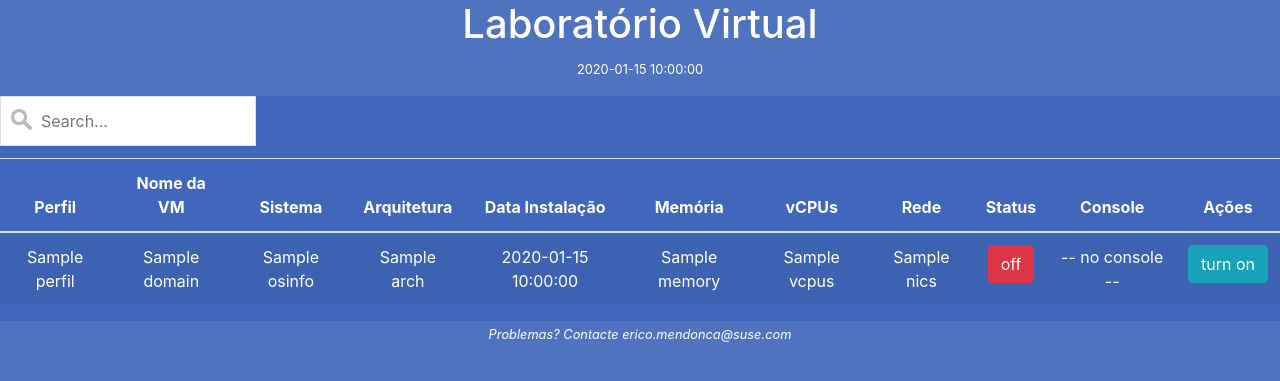
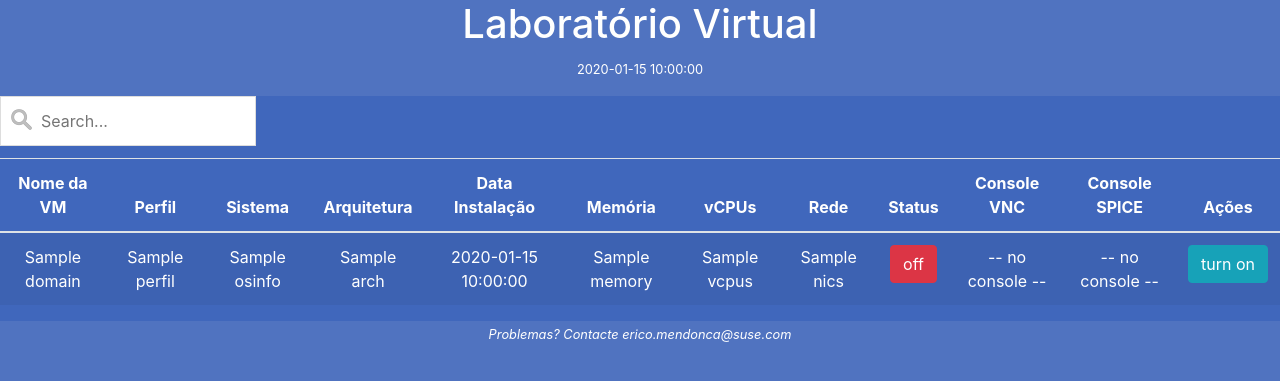
Before and after one commit to doccaz/labvirtual, a Flask app: template templates/index.html in a window 1280 px wide. Shown: the top 381 px of the page. Run offline with Flask 2, Linux system fonts and the light colour scheme; the template is opened without the code that fills it: most values are stand-ins (such as "Sample title", 1, 10 or a date in 2020); some libraries are stand-ins or nearby versions.

Commit message:
adding VNC support

```diff
--- a/libvirtdata.py
+++ b/libvirtdata.py
@@ -64,7 +64,11 @@ class DomainQuery():
         return '<DomainQuery: %s>' % (self.domain_db)
 
     def getVMOwner(vm_name, port):
+        #DomainQuery.log("checking for owner=%s, port=%s" % (vm_name, port))
         owner = ''
+
+        if port is None:
+            return ''
 
         cmd_list = ['ss', '-tn']
         try:
@@ -73,9 +77,8 @@ class DomainQuery():
             DomainQuery.log('Error while determining VM owner')
 
         test_str = cmd_result.decode('utf-8')
-        regex = r"^ESTAB.*\ \d{1,3}\.\d{1,3}\.\d{1,3}\.\d{1,3}:1" + port + ".*\ (\d{1,3}\.\d{1,3}\.\d{1,3}\.\d{1,3})"
+        regex = r"^ESTAB.*\ \d{1,3}\.\d{1,3}\.\d{1,3}\.\d{1,3}:" + port + ".*\ (\d{1,3}\.\d{1,3}\.\d{1,3}\.\d{1,3})"
         matches = re.finditer(regex, test_str, re.MULTILINE)
-
         for matchNum, match in enumerate(matches, start=1):
             #print ("Match {matchNum} was found at {start}-{end}: {match}".format(matchNum = matchNum, start = match.start(), end = match.end(), match = match.group()))
             for groupNum in range(0, len(match.groups())):
@@ -85,7 +88,7 @@ class DomainQuery():
                 #print ("Group {groupNum} found at {start}-{end}: {group}".format(groupNum = groupNum, start = match.start(groupNum), end = match.end(groupNum), group = match.group(groupNum)))
 
         if owner != "":
-            DomainQuery.log('VM [%s] is in use by IP [%s]' % (vm_name, owner))
+            DomainQuery.log('VM [%s] is in use by IP [%s]:[%s]' % (vm_name, owner, port))
             return owner
         return ''
 
@@ -168,16 +171,19 @@ class DomainQuery():
             domain_data['vcpus'] = dom_vcpus
             domain_data['state'] = self.domainStates[int(dom_state)]
             domain_data['bridge'] = dom_host_bridge
-            if dom_spiceport != "<unknown>":
+            if dom_spiceport is not None and dom_spiceport != "<unknown>":
                 domain_data['spiceport'] = "1" + dom_spiceport
+                domain_data['spice_in_use_by'] = DomainQuery.getVMOwner(dom_name, "1" + dom_spiceport)
             else:
-                domain_data['spiceport']  = 'n/a'
+                domain_data['spiceport']  = ''
+                domain_data['spice_in_use_by'] = ''
 
             if dom_vncport is not None and dom_vncport != "<unknown>":
                 domain_data['vncport'] = "2" + dom_vncport
+                domain_data['vnc_in_use_by'] = DomainQuery.getVMOwner(dom_name, "2" + dom_vncport)
             else:
-                domain_data['vncport']  = 'n/a'
-
+                domain_data['vncport']  = ''
+                domain_data['vnc_in_use_by'] = ''
 
             domain_data['type'] = dom_type
             domain_data['osinfo'] = dom_osinfo
@@ -185,12 +191,6 @@ class DomainQuery():
             domain_data['install_date'] = dom_install_date
             domain_data['perfil'] = dom_perfil
             domain_data['object'] = dom
-
-            # check if the websocket port is in use
-            if dom_spiceport != '<unknown>' or dom_vncport != '<unknown>':
-                domain_data['in_use_by'] = DomainQuery.getVMOwner(dom_name, dom_spiceport)
-            else:
-                domain_data['in_use_by'] = ''
 
             #    pprint(domain_data)
 
@@ -328,7 +328,7 @@ class DomainQuery():
                 "execute":"guest-file-read",
                 "arguments":{
                     "handle": file_handle,
-                    "count":65535
+                    "count":32768
                     }
                 }
 
--- a/static/custom.js
+++ b/static/custom.js
@@ -28,13 +28,15 @@ function tableLookup() {
 
 	// Loop through all table rows, and hide those who don't match the search query
 	for (i = 0; i < tr.length; i++) {
-		td = tr[i].getElementsByTagName("td")[0];
+		for (j = 0; j < tr[i].getElementsByTagName("td").length; j++) {
+			td = tr[i].getElementsByTagName("td")[j];
 			if (td) {
 				txtValue = td.textContent || td.innerText;
 				if (txtValue.toUpperCase().indexOf(filter) > -1) {
 					tr[i].style.display = "";
 				} else {
 					tr[i].style.display = "none";
+				}
 			}
 		}
 	}
--- a/templates/base.html
+++ b/templates/base.html
@@ -4,7 +4,7 @@
 		<!-- Required meta tags -->
 		<meta charset="utf-8">
 		<meta name="viewport" content="width=device-width, initial-scale=1, shrink-to-fit=yes">
-		<meta http-equiv="refresh" content="30">
+		<meta http-equiv="refresh" content="60">
 		<!-- Bootstrap CSS -->
 		<link rel="stylesheet" href="https://stackpath.bootstrapcdn.com/bootstrap/4.1.0/css/bootstrap.min.css">
 		<link rel="stylesheet" href="{{ url_for('static', filename='style.css') }}">
--- a/templates/index.html
+++ b/templates/index.html
@@ -7,8 +7,8 @@
 		<table class="table table-hover table-striped text-center" id="domains">
 			<thead>
 				<tr>
-					<th scope="col" onclick="sortTable(0)">Perfil</th>
-					<th scope="col" onclick="sortTable(1)">Nome da VM</th>
+					<th scope="col" onclick="sortTable(0)">Nome da VM</th>
+					<th scope="col" onclick="sortTable(1)">Perfil</th>
 					<th scope="col" onclick="sortTable(2)">Sistema</th>
 					<th scope="col" onclick="sortTable(3)">Arquitetura</th>
 					<th scope="col" onclick="sortTable(4)">Data Instala&ccedil;&atilde;o</th>
@@ -16,15 +16,16 @@
 					<th scope="col" onclick="sortTable(6)">vCPUs</th>
 					<th scope="col" onclick="sortTable(7)">Rede</th>
 					<th scope="col" onclick="sortTable(8)">Status</th>
-					<th scope="col" onclick="sortTable(9)">Console</th>
+					<th scope="col" onclick="sortTable(9)">Console VNC</th>
+					<th scope="col" onclick="sortTable(10)">Console SPICE</th>
 					<th scope="col">A&ccedil;&otilde;es</th>
 				</tr>
 			</thead>
 			<tbody>
 				{% for domain in domain_data %}
-					<tr id={{ domain.name }}>
+				<tr id="{{ domain.name }}-{{ domain.osinfo }}-{{ domain.nics }}" >
+					<td> {{ domain.name }} </td>
 					<td> {{ domain.perfil }} </td>
-					<td> {{ domain.name }} </td>
 					<td> {{ domain.osinfo }} </td>
 					<td> {{ domain.arch }} </td>
 					<td> {{ domain.install_date }} </td>
@@ -34,18 +35,32 @@
 					{% if domain.state == "off" %}
 					<td><div class="btn btn-danger">off</div></td>
 					<td>-- no console --</td>
+					<td>-- no console --</td>
 					<td>
 						<div class="popup btn btn-info" onclick="startVM('{{ domain.name }}')">turn on<span class="popuptext" id="myPopup">VM {{ domain.name }} started</span>
 						</div>
 					</td>
 					{% else %}
-					<td> <div class="btn btn-success"> {{ domain.state }} </div></td>
-					{% if domain.in_use_by != "" %}
-					<td> <div class="btn btn-warning">in use ({{ domain.in_use_by }})</div></td>
-					{% else %}
-					<td> <div class="btn btn-warning"><a href="http://{{ request.host.split(':')[0] }}/spice-web/index.html?host={{ request.host.split(':')[0] }}&port={{ domain.spiceport }}&ip_addr={{ domain.nics }}&vm_name={{ domain.name }}&arch={{ domain.arch }}" target='_blank'>console</a></div></td>
-					{% endif %}
-					<td> <div class="popup btn btn-info" onclick="resetVM('{{ domain.name }}')">reset<span class="popuptext" id="myPopup">VM {{ domain.name }} reset</span></td>
+						<td> <div class="btn btn-success"> {{ domain.state }} </div></td>
+						{% if domain.vnc_in_use_by != "" %}
+							<td> <div class="btn btn-warning">in use ({{ domain.vnc_in_use_by }})</div></td>
+						{% else %}
+					  		{% if domain.vncport != "" %}
+								<td> <div class="btn btn-warning"><a href="http://{{ request.host.split(':')[0] }}/noVNC/vnc_bb.html?host={{ request.host.split(':')[0] }}&port={{ domain.vncport }}&ip_addr={{ domain.nics }}&vm_name={{ domain.name }}&arch={{ domain.arch }}" target='_blank'>vnc console</a></div></td>
+					  		{% else %}
+								<td>-- no vnc console --</td>
+				          		{% endif %}
+					  	{% endif %}
+						{% if domain.spice_in_use_by != "" %}
+							<td> <div class="btn btn-warning">in use ({{ domain.spice_in_use_by }})</div></td>
+						{% else %}
+						  	{% if domain.spiceport != "" %}
+								<td> <div class="btn btn-warning"><a href="http://{{ request.host.split(':')[0] }}/spice-web/index.html?host={{ request.host.split(':')[0] }}&port={{ domain.spiceport }}&ip_addr={{ domain.nics }}&vm_name={{ domain.name }}&arch={{ domain.arch }}" target='_blank'>spice console</a></div></td>
+							  {% else %}
+								<td>-- no spice console --</td>
+				        		  {% endif %}
+						{% endif %}
+						<td> <div class="popup btn btn-info" onclick="resetVM('{{ domain.name }}')">reset<span class="popuptext" id="myPopup">VM {{ domain.name }} reset</span></td>
 					{% endif %}
 				</tr>
 				{% endfor %}
```
Lines whose indentation alone changed are shown as unchanged.
